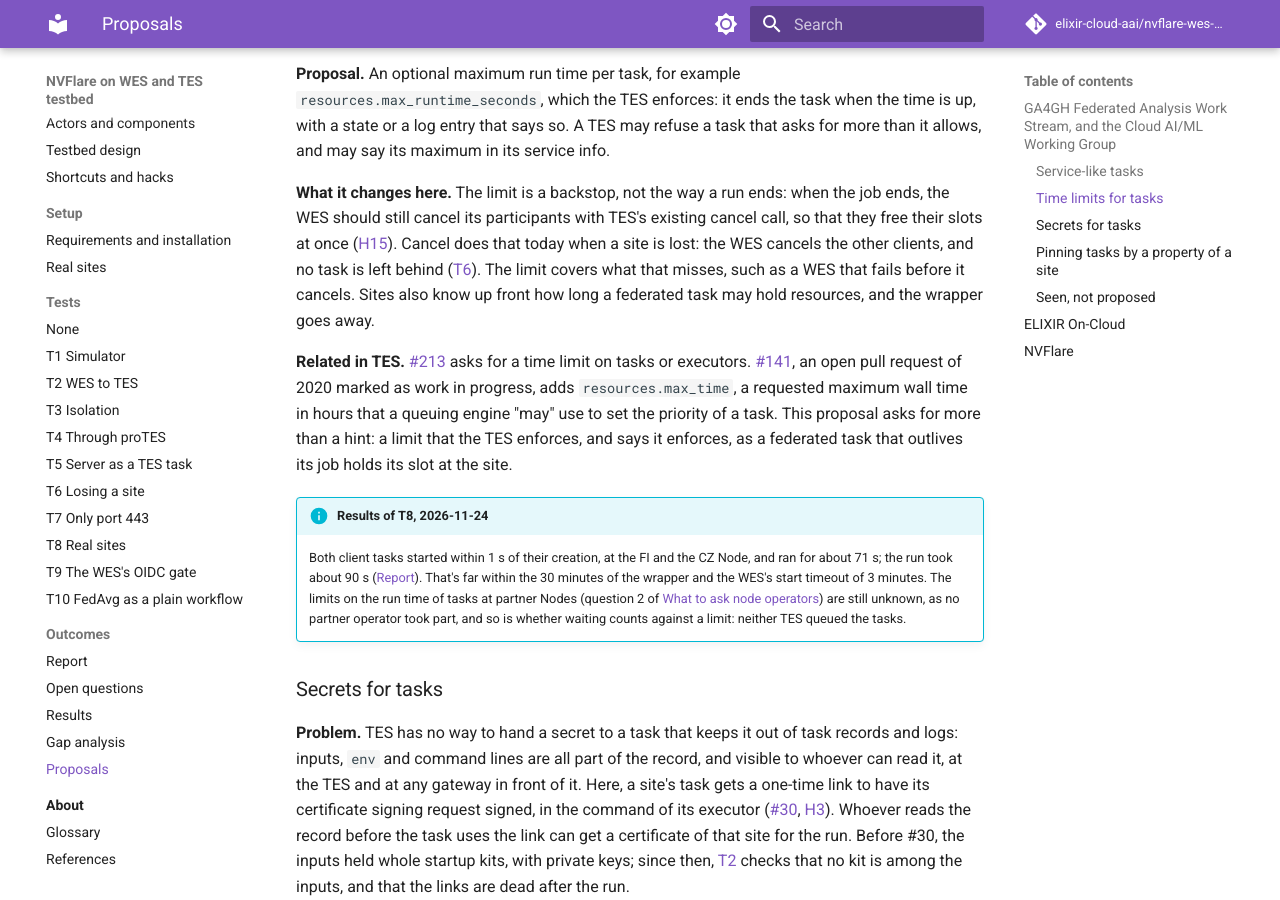
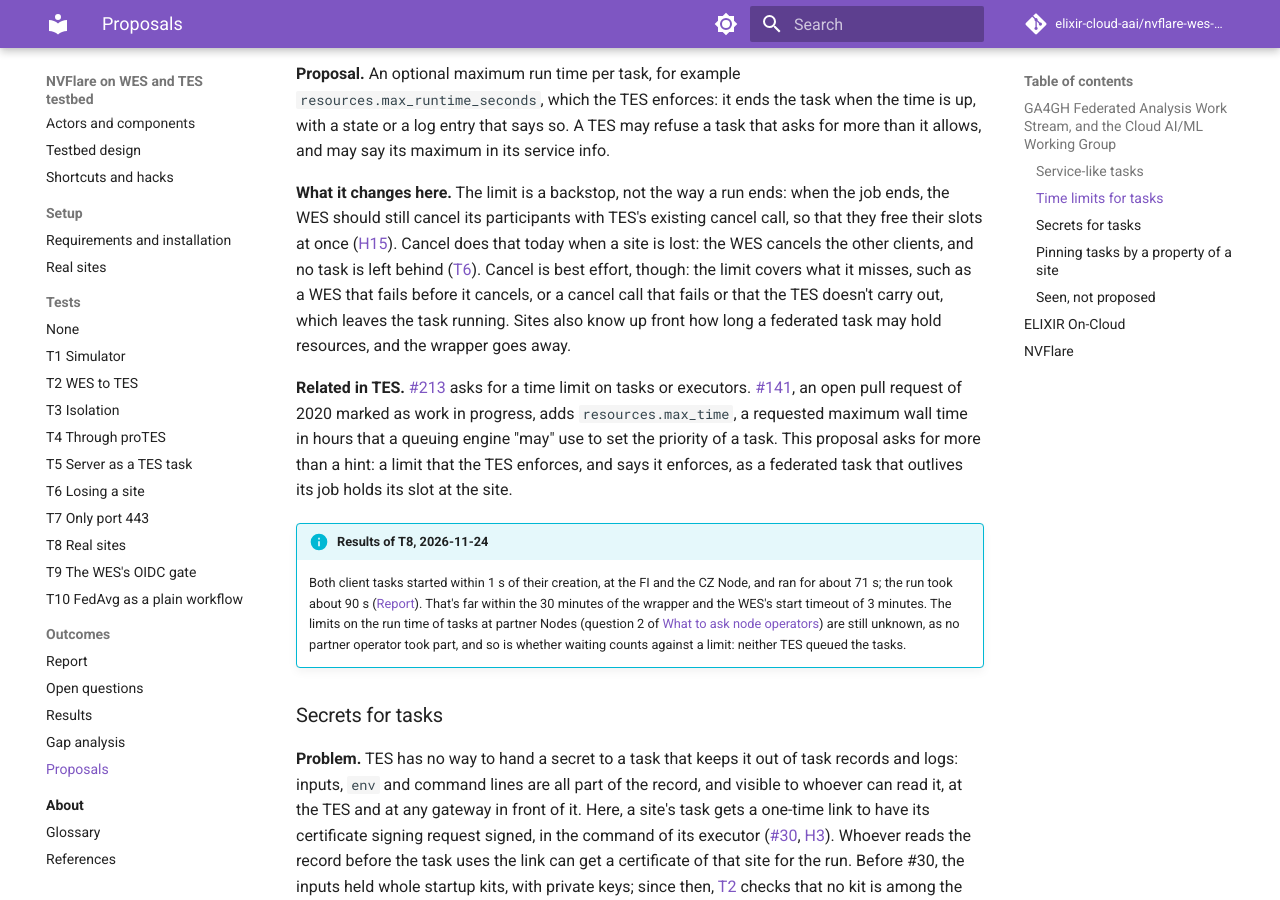
Before and after one commit to elixir-cloud-aai/nvflare-wes-testbed, an MkDocs documentation site: the page built from docs/outcomes/proposals.md, in a window 1280 px wide and 900 px high, scrolled down 2423 px. Built offline with MkDocs 1.6.1 and Material for MkDocs 9.7.7, drawn with Linux system fonts in a browser that asks for light colours; comment, search, counter and statistics services are not loaded.

Commit message:
docs: qualify cancel as best effort
Co-Authored-By: Claude Opus 5.5 <noreply@anthropic.com>
Claude-Session: https://claude.ai/code/session_011FSoqN5w1v5t1QRTKU7ad5

```diff
--- a/docs/outcomes/proposals.md
+++ b/docs/outcomes/proposals.md
@@ -41,7 +41,7 @@ Not every federated job needs all four. A plain FedAvg run ([C4](../testbed/opti
 
 **Proposal.** An optional maximum run time per task, for example `resources.max_runtime_seconds`, which the TES enforces: it ends the task when the time is up, with a state or a log entry that says so. A TES may refuse a task that asks for more than it allows, and may say its maximum in its service info.
 
-**What it changes here.** The limit is a backstop, not the way a run ends: when the job ends, the WES should still cancel its participants with TES's existing cancel call, so that they free their slots at once ([H15](../testbed/shortcuts.md#h15)). Cancel does that today when a site is lost: the WES cancels the other clients, and no task is left behind ([T6](../tests/t6-site-loss.md)). The limit covers what that misses, such as a WES that fails before it cancels. Sites also know up front how long a federated task may hold resources, and the wrapper goes away.
+**What it changes here.** The limit is a backstop, not the way a run ends: when the job ends, the WES should still cancel its participants with TES's existing cancel call, so that they free their slots at once ([H15](../testbed/shortcuts.md#h15)). Cancel does that today when a site is lost: the WES cancels the other clients, and no task is left behind ([T6](../tests/t6-site-loss.md)). Cancel is best effort, though: the limit covers what it misses, such as a WES that fails before it cancels, or a cancel call that fails or that the TES doesn't carry out, which leaves the task running. Sites also know up front how long a federated task may hold resources, and the wrapper goes away.
 
 **Related in TES.** [#213](https://github.com/ga4gh/task-execution-schemas/issues/213) asks for a time limit on tasks or executors. [#141](https://github.com/ga4gh/task-execution-schemas/pull/141), an open pull request of 2020 marked as work in progress, adds `resources.max_time`, a requested maximum wall time in hours that a queuing engine "may" use to set the priority of a task. This proposal asks for more than a hint: a limit that the TES enforces, and says it enforces, as a federated task that outlives its job holds its slot at the site.
 
```
